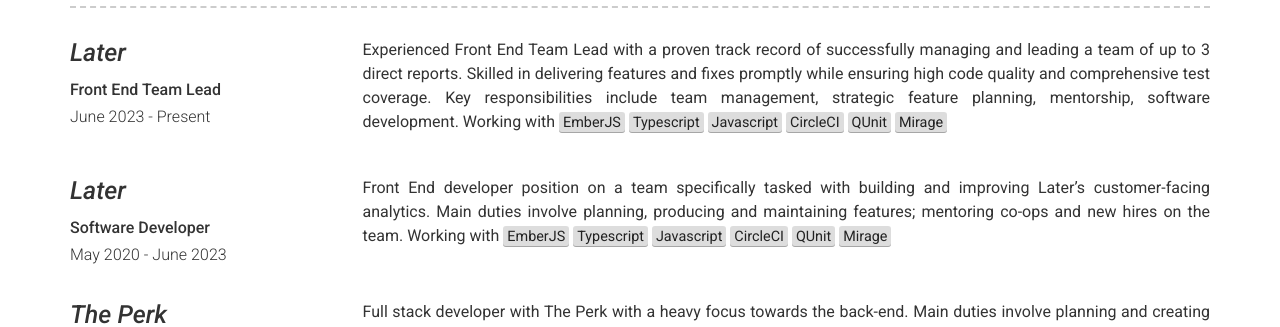
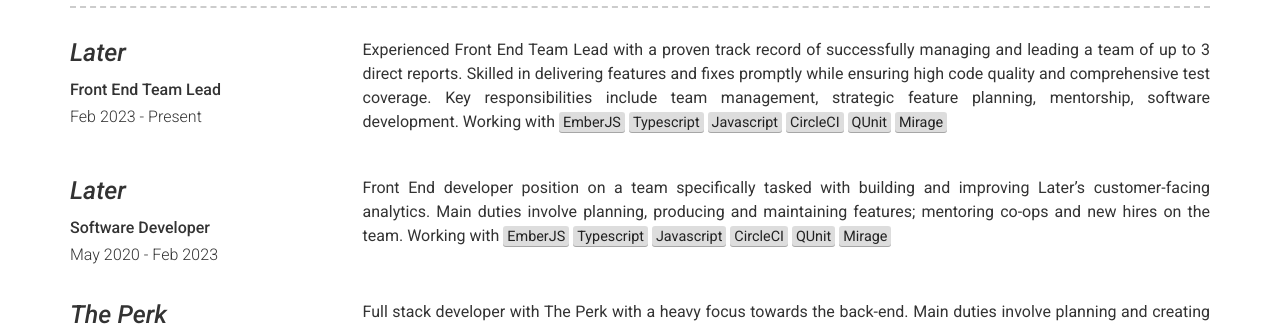
Before and after one commit to YvesDesjardins/YvesDesjardins.github.io, a Jekyll site: the page built from index.md, in a window 1280 px wide. Shown: the part 598-925 px from the top of the page. Built offline with Jekyll 4.4.1, drawn with Linux system fonts in a browser that asks for light colours.

Commit message:
fix dates

```diff
--- a/_data/experience.yml
+++ b/_data/experience.yml
@@ -1,14 +1,14 @@
 - company: Later
   link: later.com
   job_title: Front End Team Lead
-  dates: June 2023 - Present
+  dates: Feb 2023 - Present
   description: | # this will include new lines to allow paragraphs
     Experienced Front End Team Lead with a proven track record of successfully managing and leading a team of up to 3 direct reports. Skilled in delivering features and fixes promptly while ensuring high code quality and comprehensive test coverage. Key responsibilities include team management, strategic feature planning, mentorship, software development. Working with <mark>EmberJS</mark> <mark>Typescript</mark> <mark>Javascript</mark> <mark>CircleCI</mark> <mark>QUnit</mark> <mark>Mirage</mark>
 
 - company: Later
   link: later.com
   job_title: Software Developer
-  dates: May 2020 - June 2023
+  dates: May 2020 - Feb 2023
   description: | # this will include new lines to allow paragraphs
     Front End developer position on a team specifically tasked with building and improving Later's customer-facing analytics. Main duties involve planning, producing and maintaining features; mentoring co-ops and new hires on the team. Working with <mark>EmberJS</mark> <mark>Typescript</mark> <mark>Javascript</mark> <mark>CircleCI</mark> <mark>QUnit</mark> <mark>Mirage</mark>
 
```
